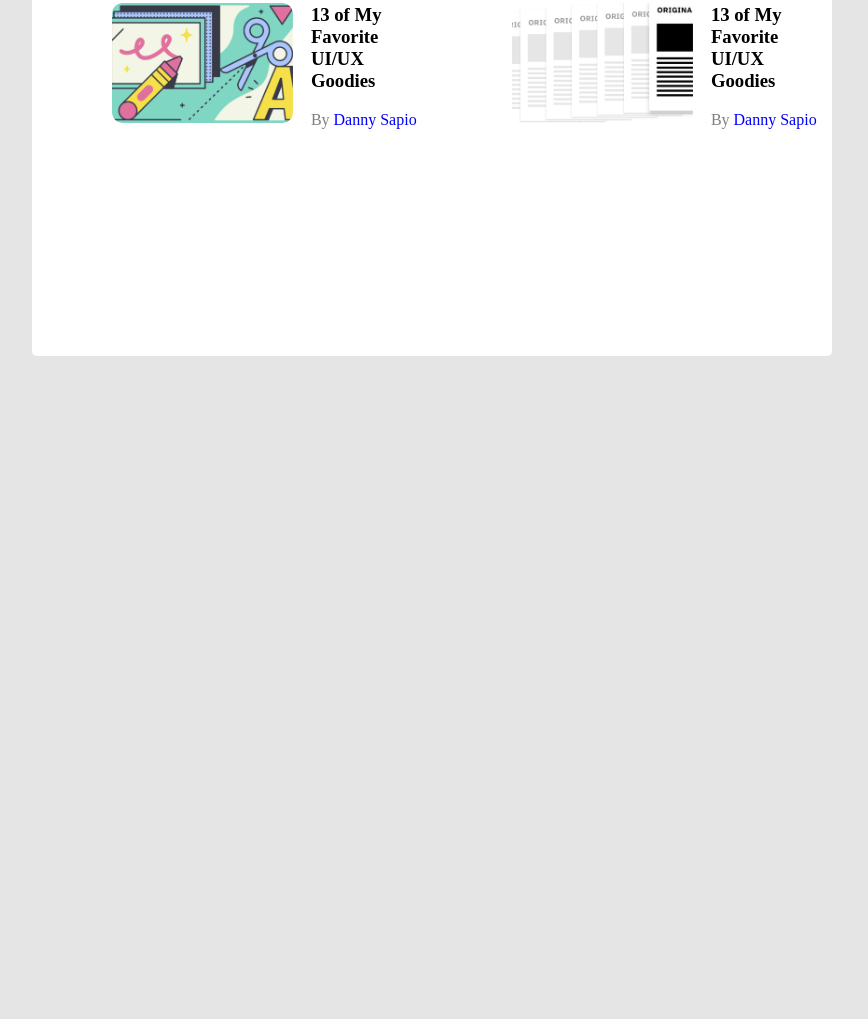
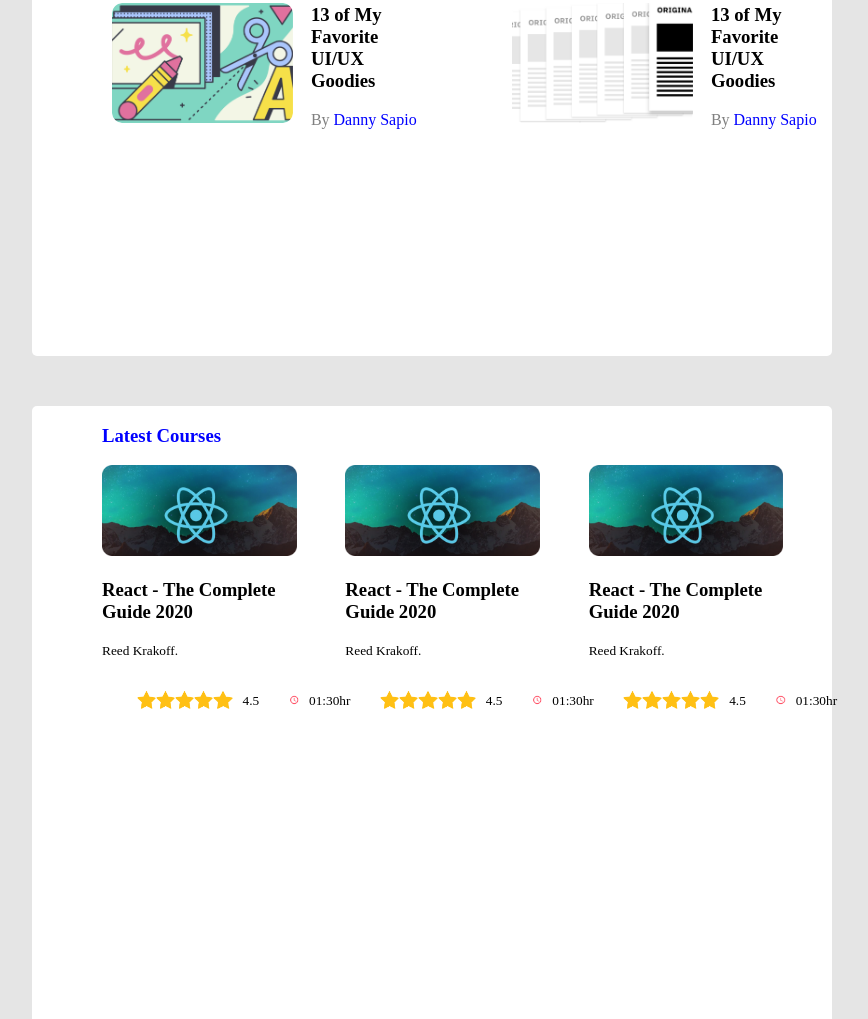
Before and after one commit to Rahi525/leader-board, a plain HTML site: page index.html in a window 1280 px wide. Shown: the part 881-1900 px from the top of the page, without its empty margins (261-1129 px from the left). Before the commit the page ends 1245 px from the top, so only its background shows below. Drawn offline with Linux system fonts and the light colour scheme.

Commit message:
3rd commit

```diff
--- a/index.html
+++ b/index.html
@@ -56,8 +56,8 @@
             <hr>
             <div class="top-blog">
                 <h3 id="blog">Top blog</h3>
-                <div class="courses">
-                    <div class="course-info">
+                <div class="blogs">
+                    <div class="blog-info">
                         <div>
                             <img src="images/blogs/blog-1.png" alt="">
                         </div>
@@ -67,7 +67,7 @@
                             <p><span>By</span> Danny Sapio</p>
                         </div>
                     </div>
-                    <div class="course-info">
+                    <div class="blog-info">
                         <div>
                             <img src="images/blogs/blog-2.png" alt="">
                         </div>
@@ -77,7 +77,7 @@
                             <p><span>By</span> Danny Sapio</p>
                         </div>
                     </div>
-                    <div class="course-info">
+                    <div class="blog-info">
                         <div>
                             <img src="images/blogs/blog-3.png" alt="">
                         </div>
@@ -87,7 +87,7 @@
                             <p><span>By</span> Danny Sapio</p>
                         </div>
                     </div>
-                    <div class="course-info">
+                    <div class="blog-info">
                         <div>
                             <img src="images/blogs/blog-4.png" alt="">
                         </div>
@@ -100,8 +100,73 @@
                 </div>
             </div>
         </section>
-        <section class="top-blog">
-
+        <section class="latest-course">
+            <h3 id="course">Latest Courses</h3>
+            <div class="courses">
+                <div>
+                    <img src="images/courses/course-1.png" alt="">
+                    <h3>React - The Complete <br>Guide 2020</h3>
+                    <p>
+                        <small>Reed Krakoff.</small>
+                    </p>
+                    <div class="special-info">
+                        <div class="rating">
+                            <img src="images/icons/star.png" alt="">
+                            <img src="images/icons/star.png" alt="">
+                            <img src="images/icons/star.png" alt="">
+                            <img src="images/icons/star.png" alt="">
+                            <img src="images/icons/star.png" alt="">
+                            <p><small>4.5</small></p>
+                        </div>
+                        <div class="duration">
+                            <img src="images/icons/clock.png" alt="">
+                            <p><small>01:30hr</small></p>
+                        </div>
+                    </div>
+                </div>
+                <div>
+                    <img src="images/courses/course-1.png" alt="">
+                    <h3>React - The Complete <br>Guide 2020</h3>
+                    <p>
+                        <small>Reed Krakoff.</small>
+                    </p>
+                    <div class="special-info">
+                        <div class="rating">
+                            <img src="images/icons/star.png" alt="">
+                            <img src="images/icons/star.png" alt="">
+                            <img src="images/icons/star.png" alt="">
+                            <img src="images/icons/star.png" alt="">
+                            <img src="images/icons/star.png" alt="">
+                            <p><small>4.5</small></p>
+                        </div>
+                        <div class="duration">
+                            <img src="images/icons/clock.png" alt="">
+                            <p><small>01:30hr</small></p>
+                        </div>
+                    </div>
+                </div>
+                <div>
+                    <img src="images/courses/course-1.png" alt="">
+                    <h3>React - The Complete <br>Guide 2020</h3>
+                    <p>
+                        <small>Reed Krakoff.</small>
+                    </p>
+                    <div class="special-info">
+                        <div class="rating">
+                            <img src="images/icons/star.png" alt="">
+                            <img src="images/icons/star.png" alt="">
+                            <img src="images/icons/star.png" alt="">
+                            <img src="images/icons/star.png" alt="">
+                            <img src="images/icons/star.png" alt="">
+                            <p><small>4.5</small></p>
+                        </div>
+                        <div class="duration">
+                            <img src="images/icons/clock.png" alt="">
+                            <p><small>01:30hr</small></p>
+                        </div>
+                    </div>
+                </div>
+            </div>
         </section>
         <section class="latest-course">
 
--- a/style.css
+++ b/style.css
@@ -1,5 +1,6 @@
 body{
     background-color: #E5E5E5;
+    /* overflow: hidden; */
 }
 header{
     background-color: #562EFF;
@@ -114,17 +115,17 @@ hr{
     margin-left: 70px;
     color: blue;
 }
-.courses{
+.blogs{
     display: grid;
     grid-template-columns: repeat(2, 1fr);
 }
-.courses img{
+.blogs img{
     width: 70%;
     height: 50%;
     border-radius: 10px;
     margin-left: 80px;
 }
-.course-info{
+.blog-info{
     display: flex;
     justify-content: center;
     align-items: center;
@@ -140,3 +141,54 @@ hr{
 .description p{
     color: blue;
 }
+.latest-course{
+    width: 800px;
+    height: 1079px;
+    margin-top: 50px;
+    margin-left: 285px;
+    margin-right: 285px;
+    border-radius: 5px;
+    background-color: white;
+    display: flex;
+    flex-direction: column;
+}
+.courses{
+    display: grid;
+    grid-template-columns: repeat(3, 1fr);
+    margin-left: 70px;
+}
+.latest-course img{
+    width: 80%;
+}
+#course{
+    margin-left: 70px;
+    color: blue;
+}
+.special-info{
+    display: flex;
+    justify-content: center;
+    align-items: center;
+    margin-left: 0;
+}
+.special-info img{
+    width: 10%;
+}
+.rating{
+    display: flex;
+    justify-content: center;
+    align-items: center;
+}
+.rating p{
+    margin-left: 10px;
+}
+.duration{
+    display: flex;
+    justify-content: center;
+    align-items: center;
+}
+.duration img{
+    width: 20%;
+}
+.duration p{
+    margin-left: 10px;
+}
```
